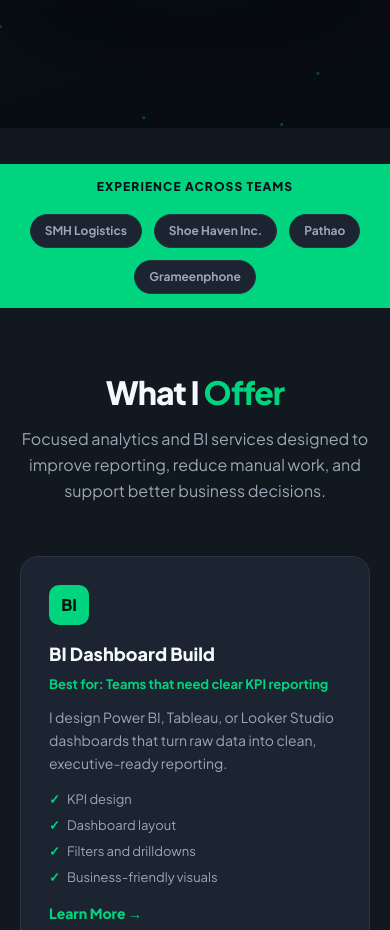
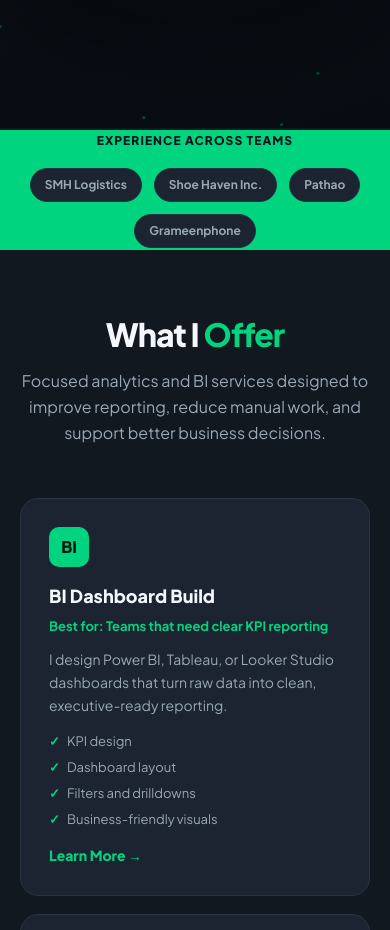
Before and after one commit to bimolcdas/bimoltheanalyst, a plain HTML site: page index.html in a window 390 px wide. Shown: the part 1080-2010 px from the top of the page. Drawn offline with Linux system fonts and the light colour scheme.

Commit message:
Reduce experience strip margin-top and padding to 2px

```diff
--- a/index.html
+++ b/index.html
@@ -112,10 +112,10 @@ ul{list-style:none}
 }
 /* EXPERIENCE STRIP */
 .exp-strip {
-  margin-top: 44px;
+  margin-top: 2px;
   text-align: center;
   background: var(--green);
-  padding: 16px 0;
+  padding: 2px 0;
 }
 .exp-label {
   font-size: 12px;
@@ -385,7 +385,7 @@ ul{list-style:none}
 .hero-card{margin:0 auto;height:300px}
 .desktop-label{display:none}
 .mobile-label{display:inline}
-.exp-strip{margin-top:36px;padding:14px 0}
+.exp-strip{margin-top:2px;padding:2px 0}
 .exp-tag{height:34px;font-size:12px;padding:8px 14px}
 .about-grid{grid-template-columns:1fr;gap:24px}
 .grid-4,.grid-3,.grid-2,.grid-5{grid-template-columns:1fr;gap:18px}
```
